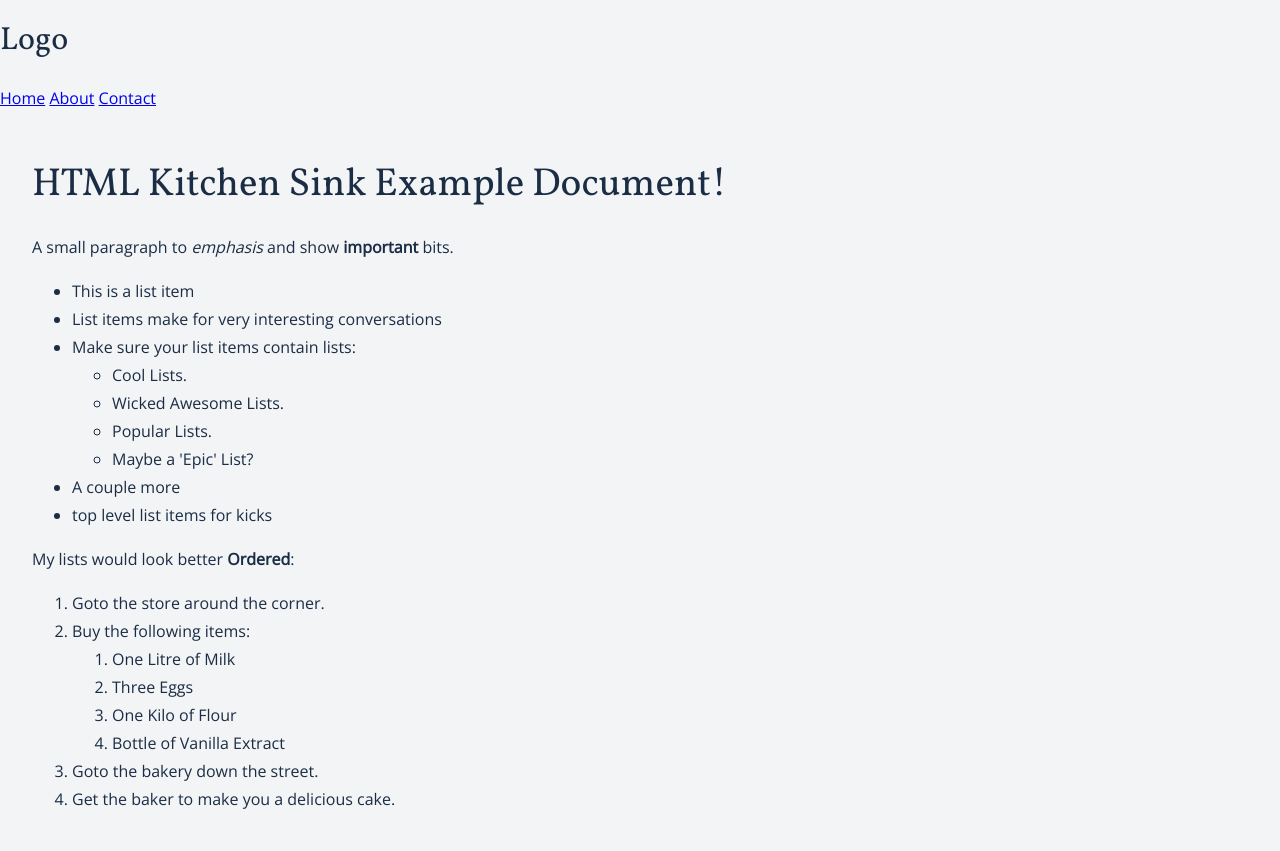
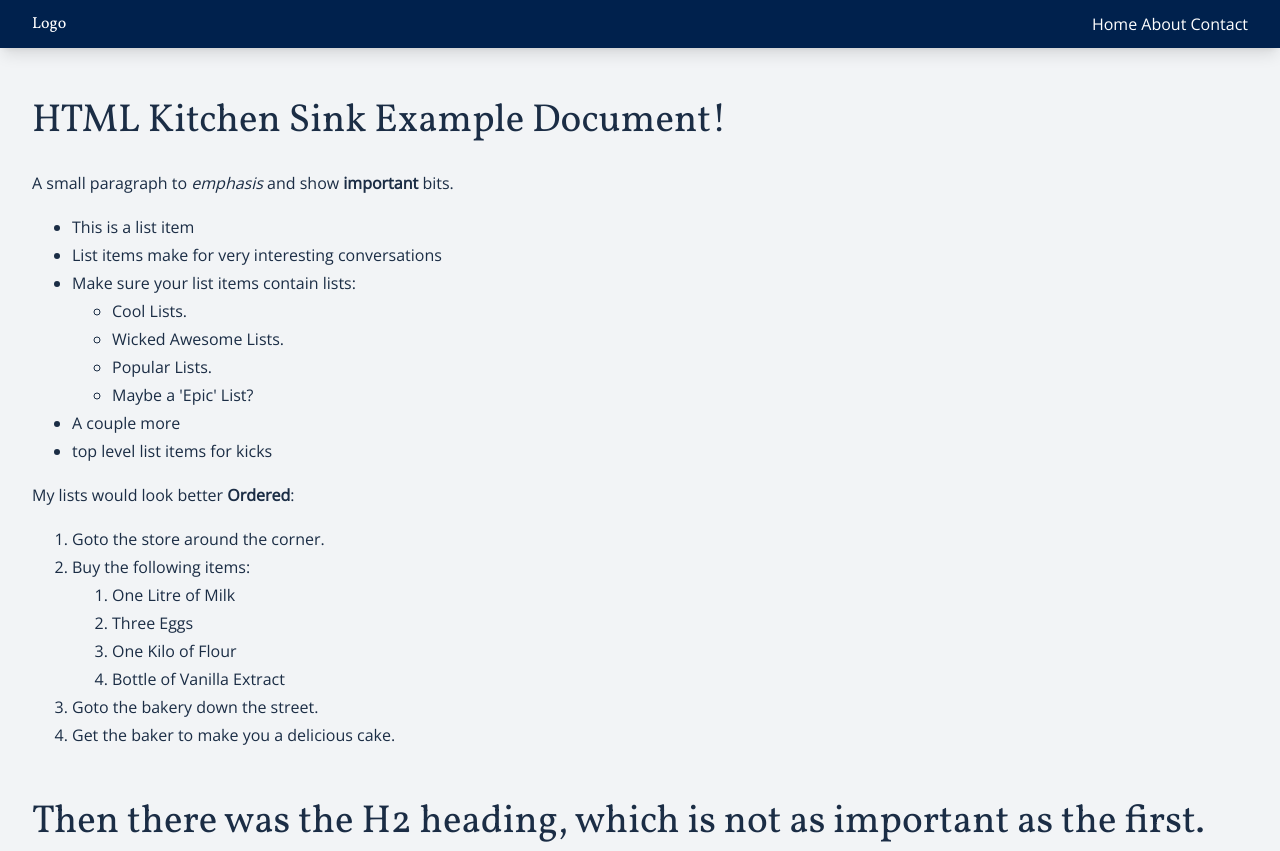
Before and after one commit to uxmoon/css-design-system, a website built with Parcel: page index.html in a window 1280 px wide. Shown: the top 851 px of the page. Built offline with nearby package versions, Linux system fonts and the light colour scheme.

Commit message:
Added styles for header, nav and spacing global

```diff
--- a/css/style.css
+++ b/css/style.css
@@ -33,6 +33,9 @@
   --level-1: 0 4px 6px -1px rgb(0 0 0 / 0.1), 0 2px 4px -2px rgb(0 0 0 / 0.1);
   --level-2: 0 1px 3px 0 rgb(0 0 0 / 0.1), 0 1px 2px -1px rgb(0 0 0 / 0.1);
   --level-3: 0 10px 15px -3px rgb(0 0 0 / 0.1), 0 4px 6px -4px rgb(0 0 0 / 0.1);
+
+  /* Positioning */
+  --containerPadding: 2.5%;
 }
 
 /* From type-scale */
@@ -47,6 +50,23 @@ body {
   font-family: var(--bodyFont);
   font-weight: 400;
   line-height: 1.75;
+}
+
+header {
+  --headerBackground: var(--darkBlue);
+  color: var(--white);
+  min-height: 3rem;
+  background: var(--headerBackground);
+  box-shadow: var(--level-3);
+  display: flex;
+  justify-content: space-between;
+  align-items: center;
+  padding: 0 var(--containerPadding);
+}
+
+header nav a {
+  color: var(--white);
+  text-decoration: none;
 }
 
 p {
@@ -209,3 +229,8 @@ button[disabled] {
     display: grid;
   }
 }
+
+.logo {
+  font-size: 1rem;
+  margin: 0;
+}
```
